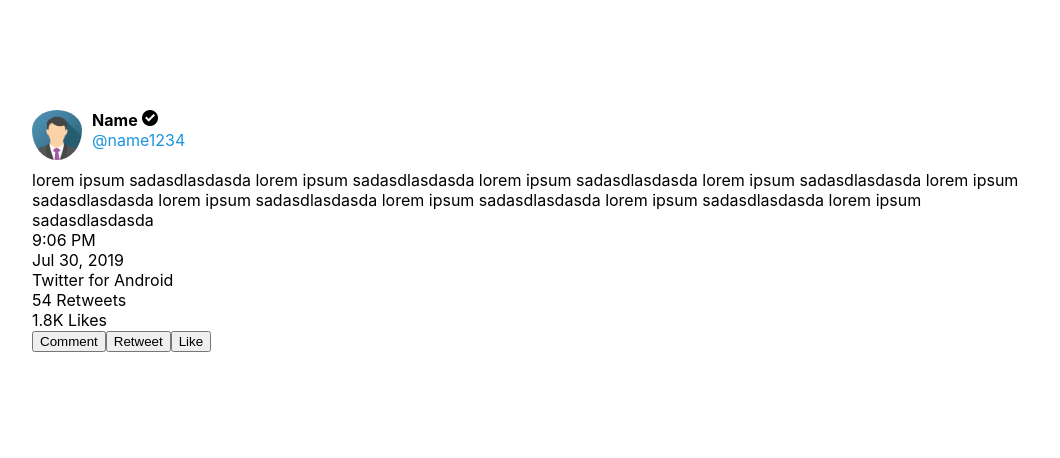
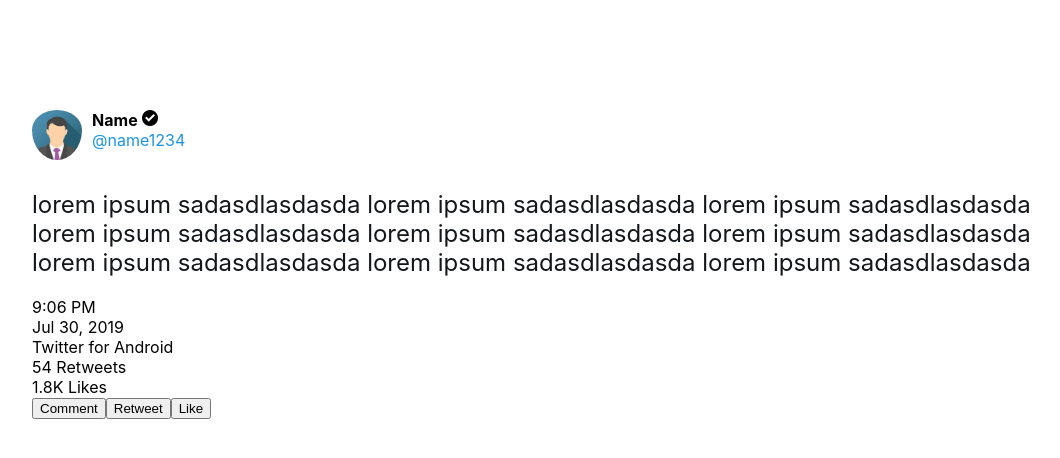
Before and after one commit to GeorgeCr/add-comments-app, a React (Create React App) app: page / in a window 1280 px wide. Shown: the top 458 px of the page, without its empty margins (108-1168 px from the left). Built offline with nearby package versions, Linux system fonts and the light colour scheme.

Commit message:
Add more styling

```diff
--- a/src/_variables.scss
+++ b/src/_variables.scss
@@ -1 +1,3 @@
 $main-blue-color: #1B95E0;
+$main-text-color: #14171A;
+$secondary-text-color: #657786;
--- a/src/components/Tweet/TweetBody.js
+++ b/src/components/Tweet/TweetBody.js
@@ -2,7 +2,7 @@ import React from 'react';
 
 function TweetBody(props) {
     return (
-        <div>lorem ipsum sadasdlasdasda lorem ipsum sadasdlasdasda lorem ipsum sadasdlasdasda lorem ipsum sadasdlasdasda lorem ipsum sadasdlasdasda lorem ipsum sadasdlasdasda lorem ipsum sadasdlasdasda lorem ipsum sadasdlasdasda lorem ipsum sadasdlasdasda </div>
+        <div className="tweet-body">lorem ipsum sadasdlasdasda lorem ipsum sadasdlasdasda lorem ipsum sadasdlasdasda lorem ipsum sadasdlasdasda lorem ipsum sadasdlasdasda lorem ipsum sadasdlasdasda lorem ipsum sadasdlasdasda lorem ipsum sadasdlasdasda lorem ipsum sadasdlasdasda </div>
     );
 }
 
--- a/src/components/Tweet/style/style.scss
+++ b/src/components/Tweet/style/style.scss
@@ -0,0 +1,7 @@
+@import '../../../variables';
+
+.tweet-body {
+    color: #14171A;
+    font-size: 24px;
+    padding: 20px 0;
+}
```
Also changed, not shown: 1 other file (tests, documents, lock files or other folders).
